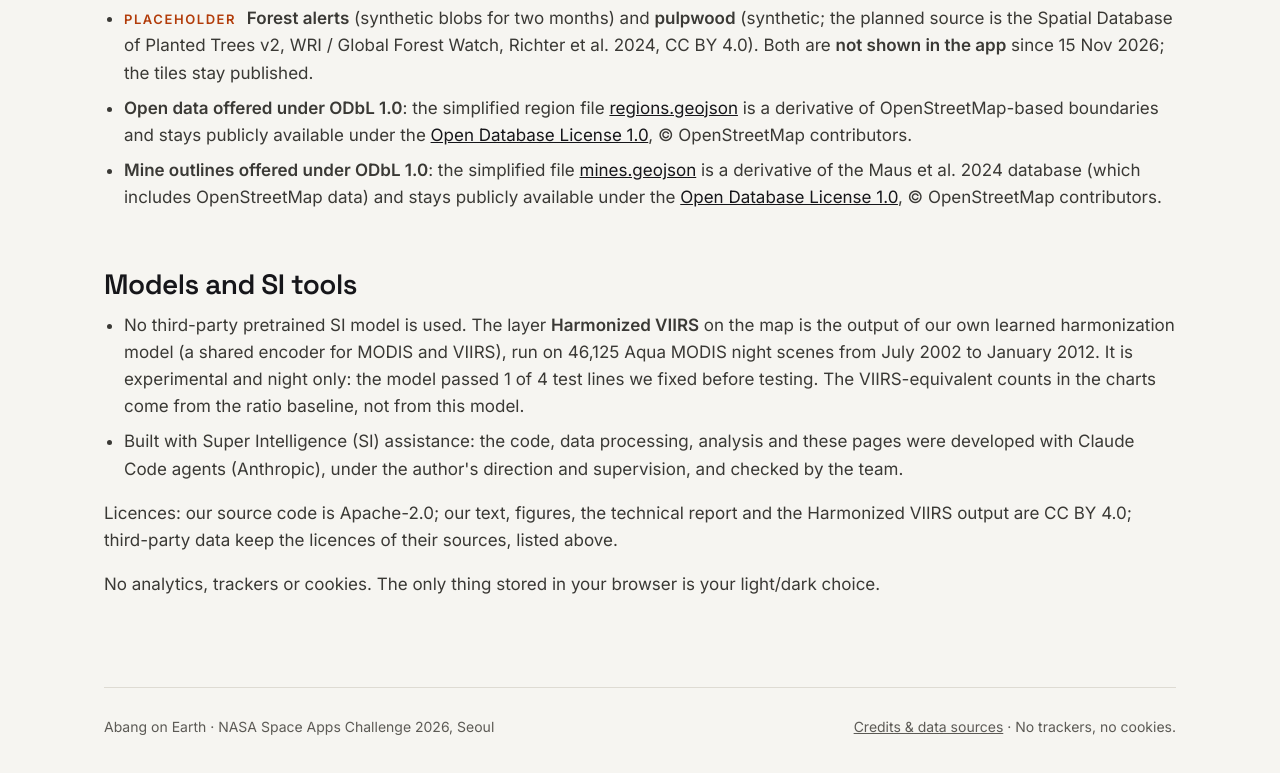
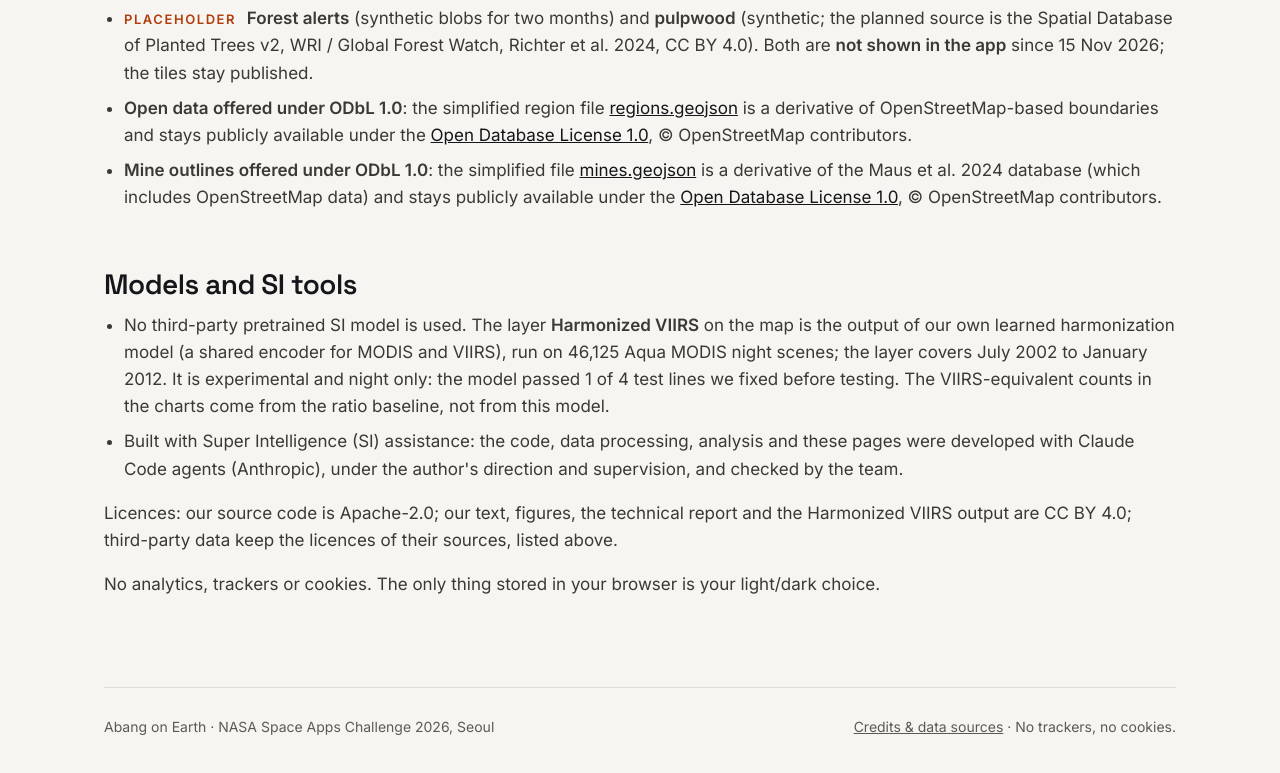
Before and after one commit to damanikjosh/abang_on_earth, a website built with Vite: page credits/index.html in a window 1280 px wide. Shown: the part 2544-3317 px from the top of the page. Built offline with nearby package versions, Linux system fonts and the light colour scheme.

Commit message:
Credits: scene count stated apart from the layer period

```diff
--- a/credits/index.html
+++ b/credits/index.html
@@ -53,7 +53,7 @@
 </ul>
 <h2 class="disp">Models and SI tools</h2>
 <ul>
-<li>No third-party pretrained SI model is used. The layer <b>Harmonized VIIRS</b> on the map is the output of our own learned harmonization model (a shared encoder for MODIS and VIIRS), run on 46,125 Aqua MODIS night scenes from July 2002 to January 2012. It is experimental and night only: the model passed 1 of 4 test lines we fixed before testing. The VIIRS-equivalent counts in the charts come from the ratio baseline, not from this model.</li>
+<li>No third-party pretrained SI model is used. The layer <b>Harmonized VIIRS</b> on the map is the output of our own learned harmonization model (a shared encoder for MODIS and VIIRS), run on 46,125 Aqua MODIS night scenes; the layer covers July 2002 to January 2012. It is experimental and night only: the model passed 1 of 4 test lines we fixed before testing. The VIIRS-equivalent counts in the charts come from the ratio baseline, not from this model.</li>
 <li>Built with Super Intelligence (SI) assistance: the code, data processing, analysis and these pages were developed with Claude Code agents (Anthropic), under the author's direction and supervision, and checked by the team.</li>
 </ul>
 <p>Licences: our source code is Apache-2.0; our text, figures, the technical report and the Harmonized VIIRS output are CC BY 4.0; third-party data keep the licences of their sources, listed above.</p>
```
